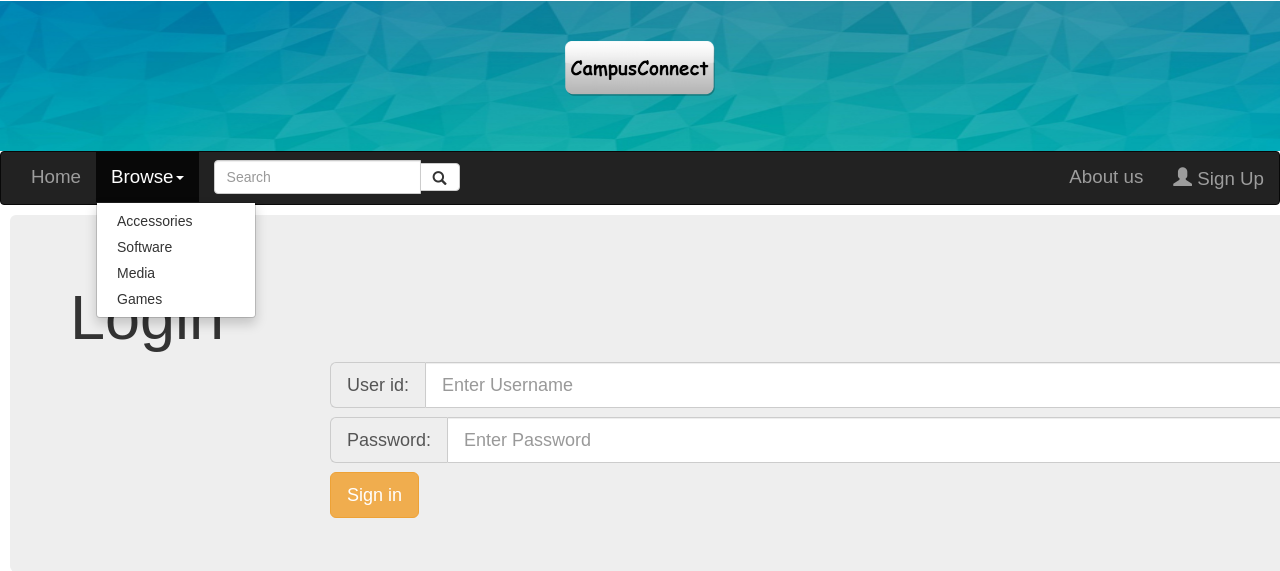
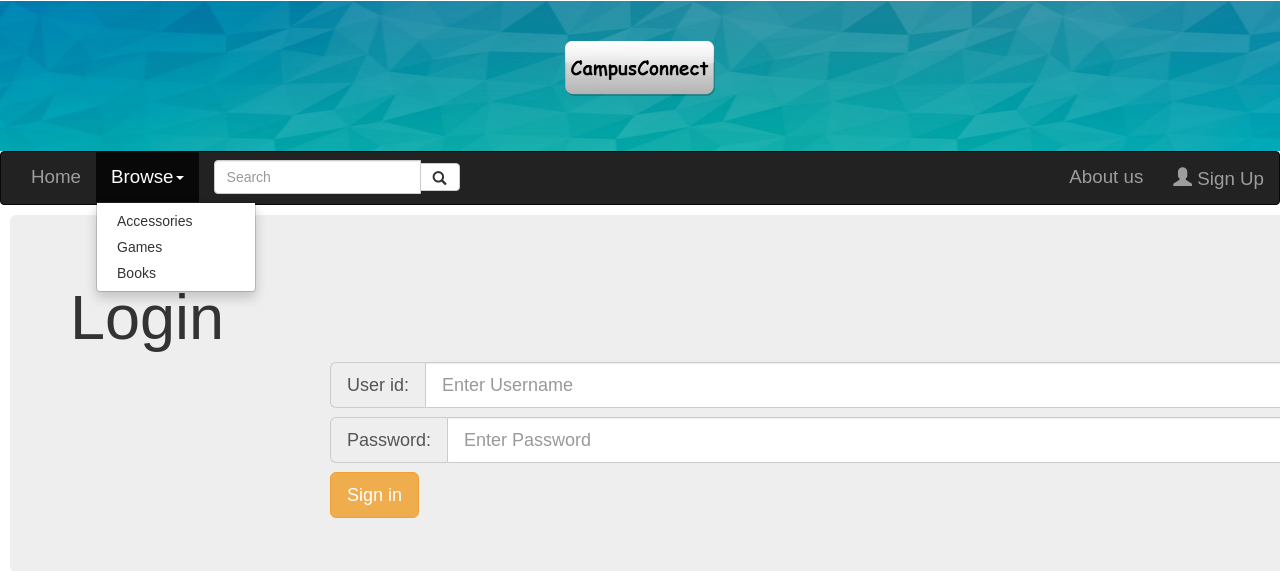
Before and after one commit to vmittal05/CampusConnect, a PHP site: page /login.html in a window 1280 px wide, after a click on "Browse"; the page is wider, and only the part inside the window is pictured. Shown: the top 571 px of that part. Run offline with PHP 8.4, Linux system fonts and the light colour scheme; some libraries are stand-ins or nearby versions.

Commit message:
minor changes

```diff
--- a/Acce.php
+++ b/Acce.php
@@ -217,6 +217,7 @@ background: #008acc;
 
 .footimg{
 width: 15rem;
+margin-top: 40px;
 }
 
 .footimge{
@@ -439,9 +440,6 @@ if ($result->num_rows > 0) {
             <a class="link" href="#">Privacy Policy</a>
             <a class="link" href="#">Terms & Conditions</a>
             <br><br>
-            <p class="white-txt small">
-                Copyright © 2017 EZtrade Inc. All rights reserved.
-            </p>
           </div>
 
 
--- a/Account.php
+++ b/Account.php
@@ -278,7 +278,9 @@ background: #008acc;
 
 .footimg{
 width: 15rem;
+margin-top: 40px;
 }
+
 
 .footimge{
 width: 10rem;
@@ -458,9 +460,7 @@ width: 10rem;
             <a class="link" href="#">Privacy Policy</a>
             <a class="link" href="#">Terms & Conditions</a>
             <br><br>
-            <p class="white-txt small">
-                Copyright © 2017 EZtrade Inc. All rights reserved.
-            </p>
+
           </div>
 
 
--- a/Games.php
+++ b/Games.php
@@ -469,9 +469,7 @@ if ($result->num_rows > 0) {
             <a class="link" href="#">Privacy Policy</a>
             <a class="link" href="#">Terms & Conditions</a>
             <br><br>
-            <p class="white-txt small">
-                Copyright © 2017 EZtrade Inc. All rights reserved.
-            </p>
+
           </div>
 
 
--- a/Signup.html
+++ b/Signup.html
@@ -187,8 +187,6 @@ width: 10rem;
       <li class="dropdown"><a class="dropdown-toggle" id="rather" data-toggle="dropdown" href="#">Browse<span class="caret"></span></a>
         <ul class="dropdown-menu">
           <li><a href="Acce.php">Accessories</a></li>
-          <li><a href="#">Software</a></li>
-          <li><a href="#">Media</a></li>
           <li><a href="Games.php">Games</a></li>
           <li><a href="books.php">Books</a></li>
         </ul>
@@ -283,9 +281,6 @@ width: 10rem;
             <a class="link" href="#">Privacy Policy</a>
             <a class="link" href="#">Terms & Conditions</a>
             <br><br>
-            <p class="white-txt small">
-                Copyright © 2017 EZtrade Inc. All rights reserved.
-            </p>
           </div>
 
 
--- a/Signup.php
+++ b/Signup.php
@@ -389,9 +389,7 @@ width: 10rem;
             <a class="link" href="#">Privacy Policy</a>
             <a class="link" href="#">Terms & Conditions</a>
             <br><br>
-            <p class="white-txt small">
-                Copyright © 2017 EZtrade Inc. All rights reserved.
-            </p>
+
           </div>
 
 
--- a/books.php
+++ b/books.php
@@ -217,6 +217,7 @@ background: #008acc;
 
 .footimg{
 width: 15rem;
+margin-top: 40px;
 }
 
 .footimge{
@@ -447,9 +448,7 @@ if ($result->num_rows > 0) {
             <a class="link" href="#">Privacy Policy</a>
             <a class="link" href="#">Terms & Conditions</a>
             <br><br>
-            <p class="white-txt small">
-                Copyright © 2017 EZtrade Inc. All rights reserved.
-            </p>
+
           </div>
 
 
--- a/login.html
+++ b/login.html
@@ -201,10 +201,9 @@ width: 10rem;
       <li><a href="#" id="rather">Home</a></li>
       <li class="dropdown"><a class="dropdown-toggle" id="rather" data-toggle="dropdown" href="#">Browse<span class="caret"></span></a>
         <ul class="dropdown-menu">
-          <li><a href="#">Accessories</a></li>
-          <li><a href="#">Software</a></li>
-          <li><a href="#">Media</a></li>
-          <li><a href="#">Games</a></li>
+          <li><a href="Acce.php">Accessories</a></li>
+          <li><a href="Games.php">Games</a></li>
+          <li><a href="books.php">Books</a></li>
         </ul>
       </li>
 
--- a/loginp.php
+++ b/loginp.php
@@ -182,6 +182,7 @@ background: #008acc;
 
 .footimg{
 width: 15rem;
+margin-top: 40px;
 }
 
 .footimge{
@@ -270,9 +271,7 @@ width: 10rem;
             <a class="link" href="#">Privacy Policy</a>
             <a class="link" href="#">Terms & Conditions</a>
             <br><br>
-            <p class="white-txt small">
-                Copyright © 2017 EZtrade Inc. All rights reserved.
-            </p>
+
           </div>
 
 
--- a/request.php
+++ b/request.php
@@ -133,6 +133,7 @@ background: #008acc;
 
 .footimg{
 width: 15rem;
+margin-top: 40px;
 }
 
 .footimge{
@@ -409,9 +410,7 @@ width: 10rem;
             <a class="link" href="#">Privacy Policy</a>
             <a class="link" href="#">Terms & Conditions</a>
             <br><br>
-            <p class="white-txt small">
-                Copyright © 2017 EZtrade Inc. All rights reserved.
-            </p>
+
           </div>
 
 </footer>
```
